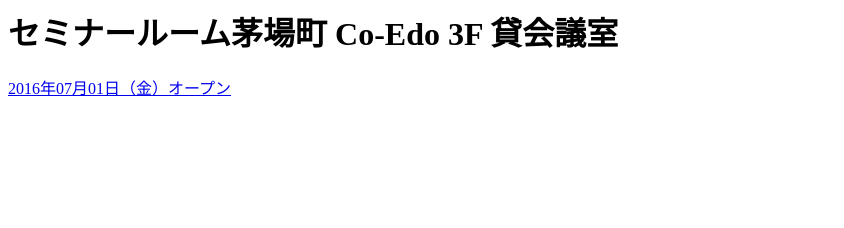
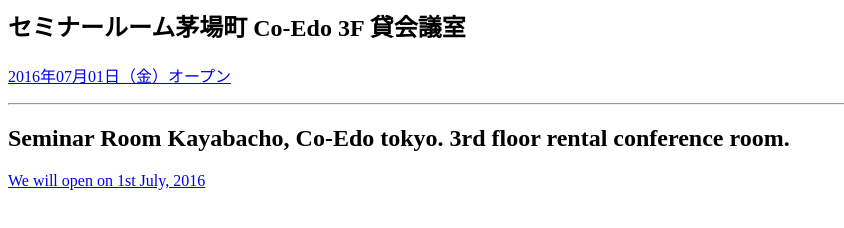
Before and after one commit to coedo/seminar, a plain HTML site: page index.html in a window 1280 px wide. Shown: the whole page, without its empty margins (0-844 px from the left). Drawn offline with Linux system fonts and the light colour scheme.

Commit message:
Add english

```diff
--- a/index.html
+++ b/index.html
@@ -1,3 +1,10 @@
 <title>セミナールーム茅場町 Co-Edo 3F 貸会議室</title>
+<section>
 <h1>セミナールーム茅場町 Co-Edo 3F 貸会議室</h1>
 <p><a href="https://www.facebook.com/events/478005775742587/">2016年07月01日（金）オープン</a></p>
+</section>
+<hr>
+<section>
+<h1>Seminar Room Kayabacho, Co-Edo tokyo. 3rd floor rental conference room.</h1>
+<p><a href="https://www.facebook.com/events/478005775742587/">We will open on 1st July, 2016</a></p>
+</section>
```
